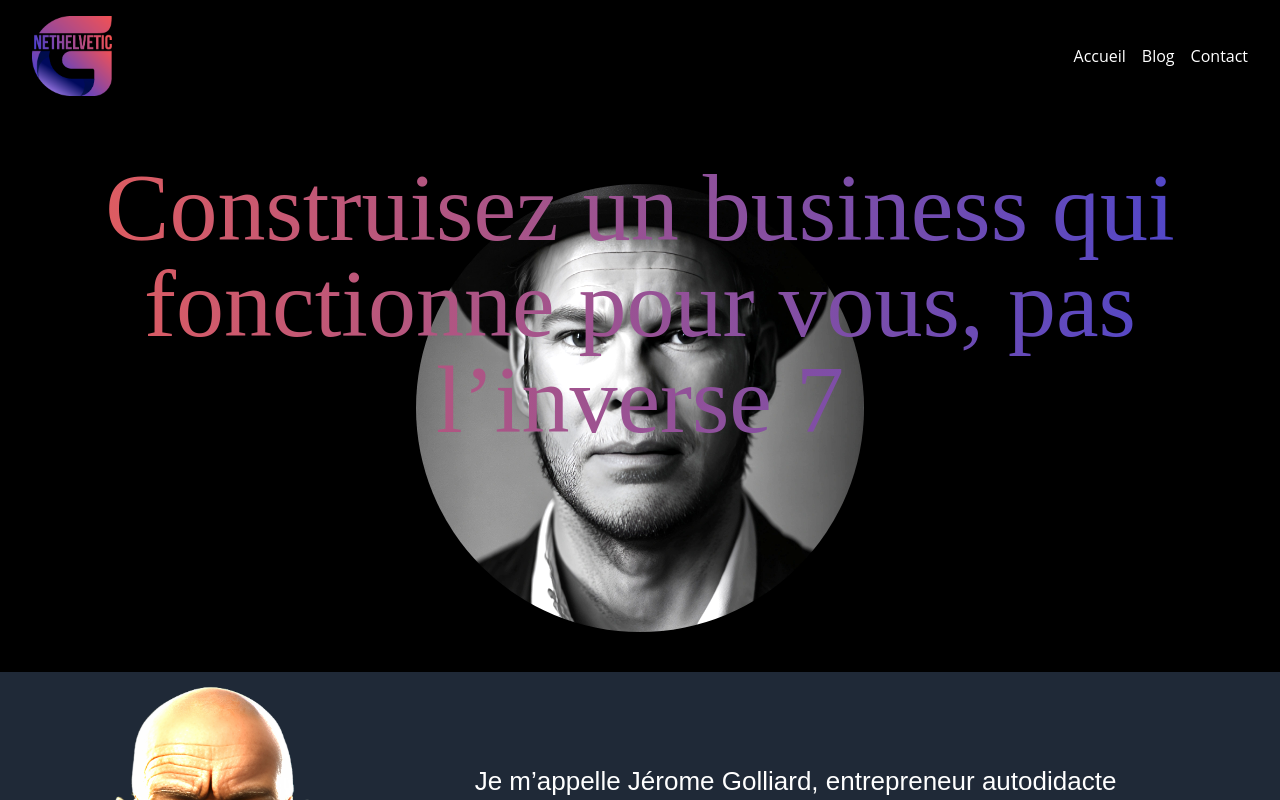
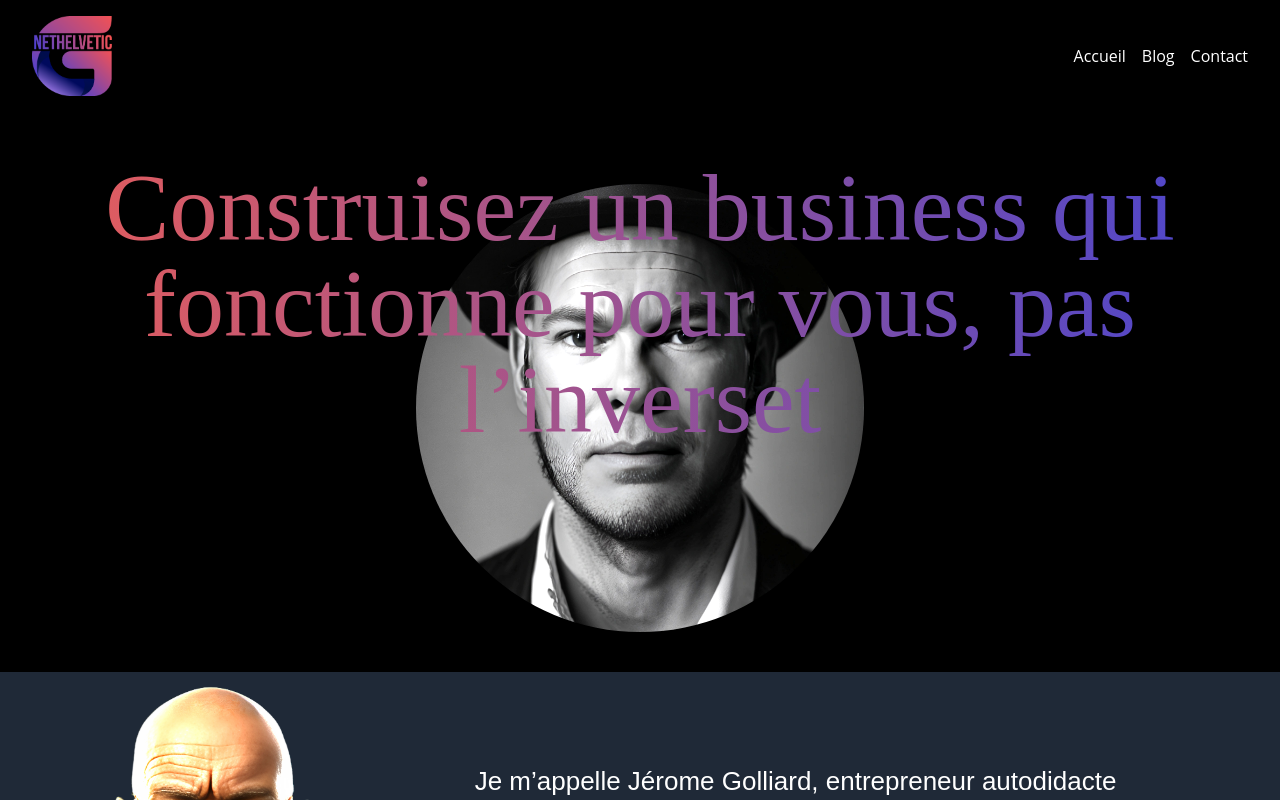
Before and after one commit to Nethelvetic/nethevetic-02-12-2024, a Next.js app: page / in a window 1280 px wide. Shown: the top 800 px of the page. Built offline with nearby package versions, Linux system fonts and the light colour scheme.

Commit message:
cinquième commit

```diff
--- a/app/components/card-H-Img-txt.js
+++ b/app/components/card-H-Img-txt.js
@@ -1,6 +1,6 @@
 import React from 'react';
 
-const CardHImgTxtLg = ({ imageSrc, title, children }) => {
+const CardHImgTxt = ({ imageSrc, title, children }) => {
   return (
     <div className="flex flex-row w-full bg-gray-800">
       {/* Image à gauche avec un arrondi personnalisé */}
@@ -25,4 +25,4 @@ const CardHImgTxtLg = ({ imageSrc, title, children }) => {
   );
 };
 
-export default CardHImgTxtLg;
+export default CardHImgTxt;
--- a/app/components/card-H-txt-Img.js
+++ b/app/components/card-H-txt-Img.js
@@ -1,6 +1,6 @@
 import React from 'react';
 
-const CardHImgTxtLg = ({ imageSrc, title, children }) => {
+const CardHTxtImg = ({ imageSrc, title, children }) => {
   return (
     <div className="flex flex-row-reverse w-full bg-gray-800">
       {/* Image à droite avec un arrondi personnalisé */}
@@ -25,4 +25,4 @@ const CardHImgTxtLg = ({ imageSrc, title, children }) => {
   );
 };
 
-export default CardHImgTxtLg;
+export default CardHTxtImg;
--- a/app/page.js
+++ b/app/page.js
@@ -10,7 +10,7 @@ export default function HomePage() {
       <br></br>
 
 
-      <CardImgTitle imageSrc="jeroNum311.jpg" title="Construisez un business qui fonctionne pour vous, pas l’inverse 7"/>
+      <CardImgTitle imageSrc="jeroNum311.jpg" title="Construisez un business qui fonctionne pour vous, pas l’inverset "/>
 
 
       <CardHImgTxt imageSrc="jeroNum11Bg.png" title="">
```
